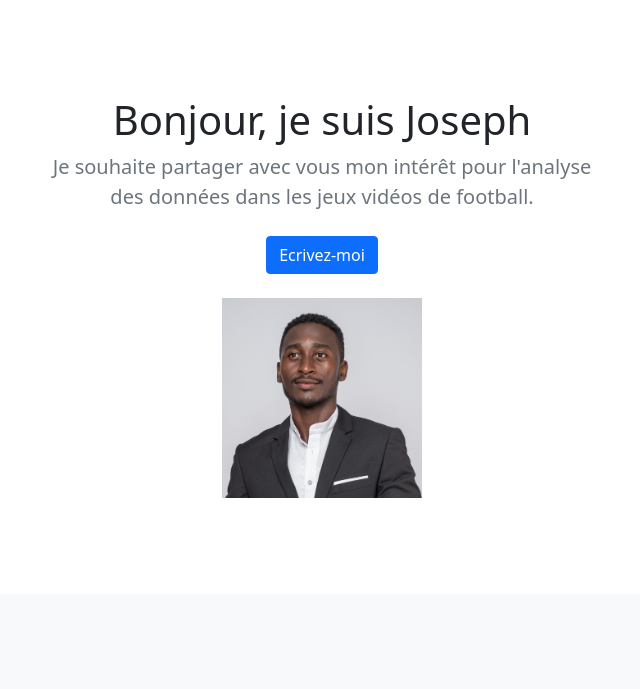
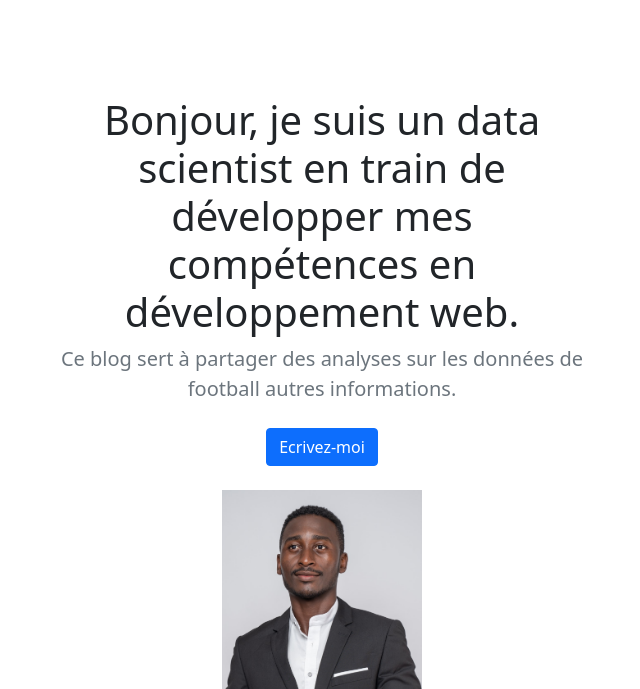
Before and after one commit to jassuondo/django_2.0.2_portfolio_project, a Django app: page / in a window 1280 px wide. Shown: the part 56-745 px from the top of the page, without its empty margins (318-958 px from the left). Run offline with Django 3.2, Linux system fonts and the light colour scheme.

Commit message:
Maj du message d'introduction

```diff
--- a/jobs/templates/jobs/home.html
+++ b/jobs/templates/jobs/home.html
@@ -65,8 +65,8 @@
   <section class="py-5 text-center container">
     <div class="row py-lg-5">
       <div class="col-lg-6 col-md-8 mx-auto">
-        <h1 class="fw-light">Bonjour, je suis Joseph</h1>
-        <p class="lead text-muted">Je souhaite partager avec vous mon intérêt pour l'analyse des données dans les jeux vidéos de football.</p>
+        <h1 class="fw-light">Bonjour, je suis un data scientist en train de développer mes compétences en développement web.</h1>
+        <p class="lead text-muted">Ce blog sert à partager des analyses sur les données de football autres informations.</p>
         <p>
           <a href="mailto:assujoseph@yahoo.fr" class="btn btn-primary my-2">Ecrivez-moi</a>
         </p>
```
